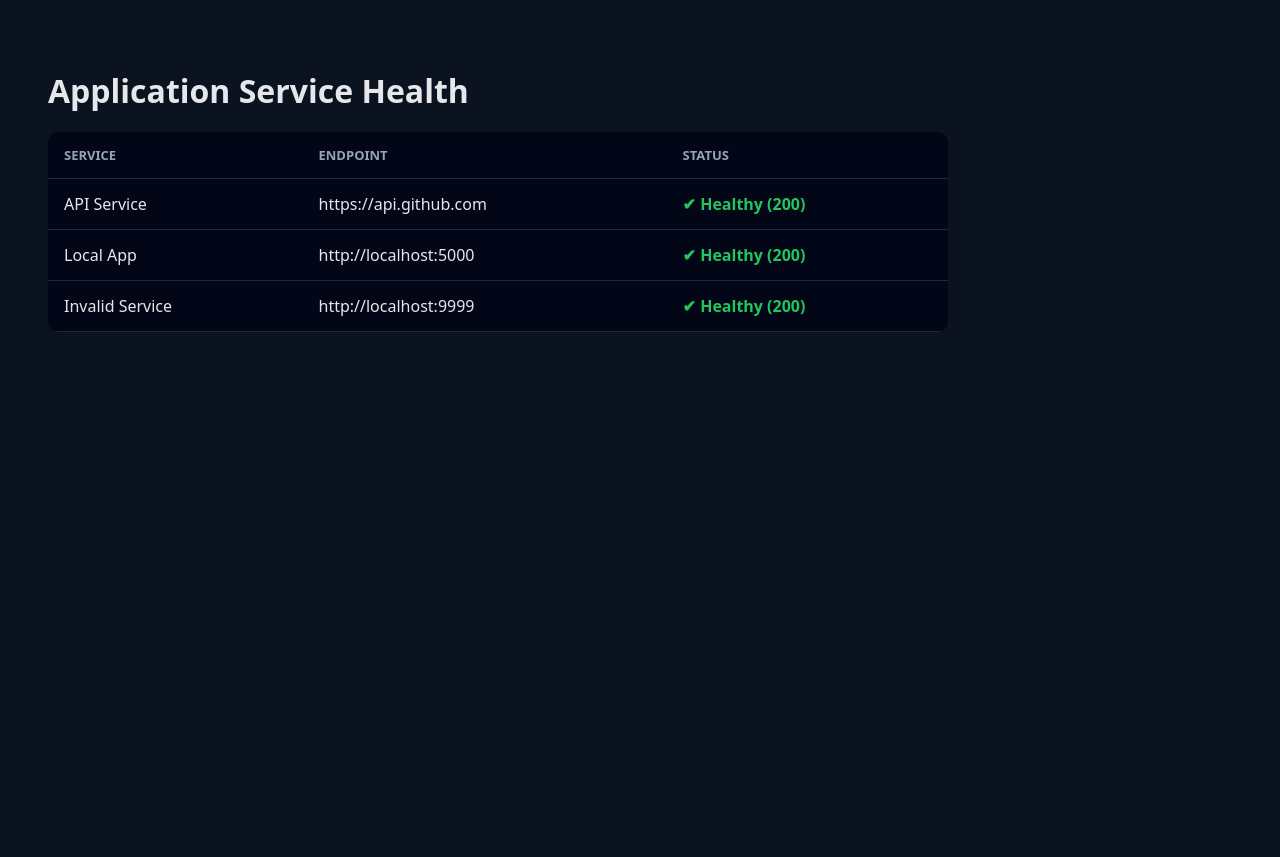
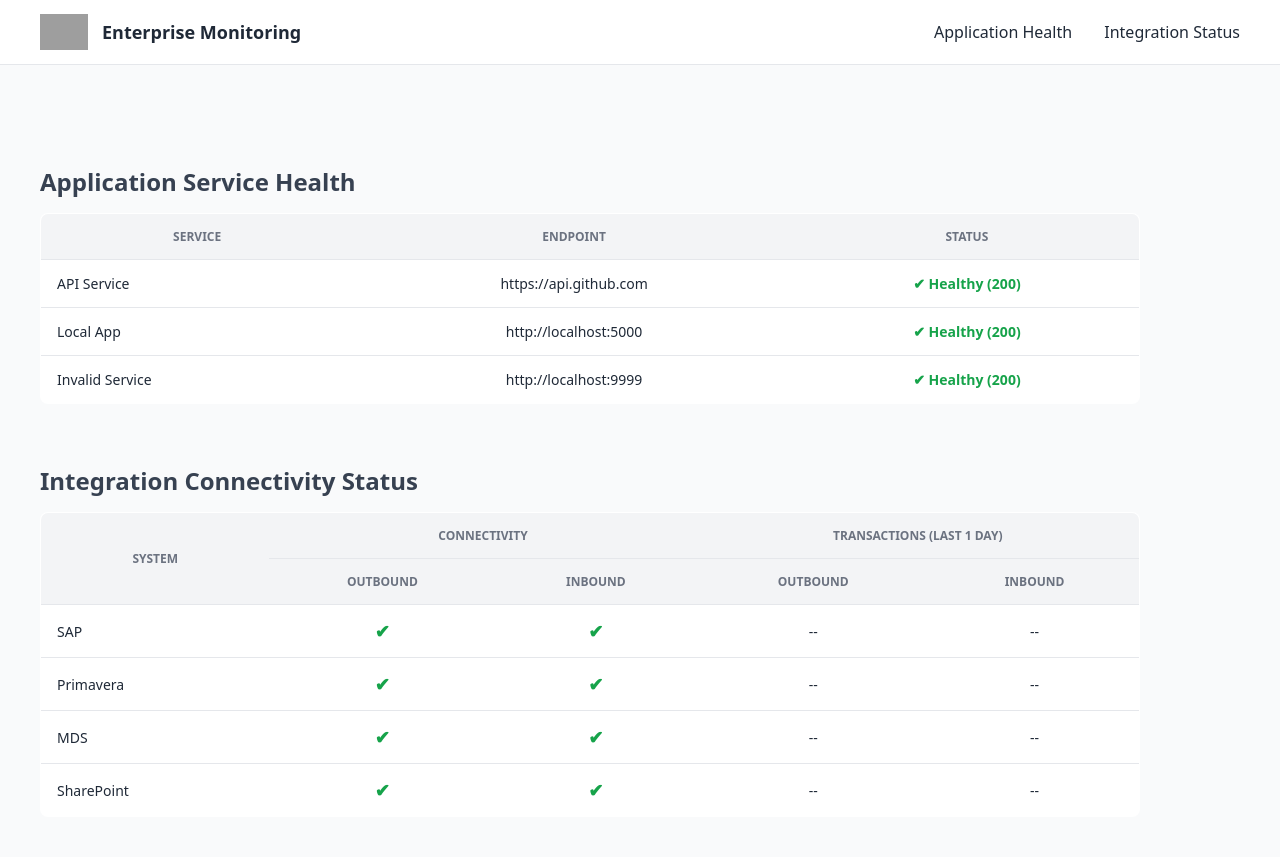
Before and after one commit to srinivasa-mallidi/HelathCheckApp, a Flask app: page / in a window 1280 px wide. Before the commit the page ends 332 px from the top, so only its background shows below. Run offline with Flask 3, Linux system fonts and the light colour scheme; data that the repository does not hold is empty; grey boxes are pictures that could not be loaded.

Commit message:
added integrations

```diff
--- a/appmonitor/app.py
+++ b/appmonitor/app.py
@@ -4,13 +4,17 @@
 
 app = Flask(__name__)
 
+HEADERS = {"User-Agent": "Mozilla/5.0"}
+
+# =========================================================
+# FEATURE 1: Application Service Health (SEQUENTIAL CHECK)
+# =========================================================
+
 SERVICES = [
     {"name": "API Service", "url": "https://api.github.com"},
     {"name": "Local App", "url": "http://localhost:5000"},
     {"name": "Invalid Service", "url": "http://localhost:9999"}
 ]
-
-HEADERS = {"User-Agent": "Mozilla/5.0"}
 
 def check_service(service):
     time.sleep(2)  # simulate real check
@@ -26,14 +30,63 @@
             "message": "Unreachable"
         }
 
-@app.route("/")
-def index():
-    return render_template("index.html", services=SERVICES)
-
 @app.route("/check/<int:index>")
 def check(index):
     result = check_service(SERVICES[index])
     return jsonify(result)
 
+# =========================================================
+# FEATURE 2: Integration / Connectivity Dashboard
+# =========================================================
+
+SYSTEMS = [
+    {
+        "name": "SAP",
+        "outbound_url": "https://www.google.com",
+        "inbound_url": "https://api.github.com"
+    },
+    {
+        "name": "Primavera",
+        "outbound_url": "https://api.github.com",
+        "inbound_url": "https://api.github.com"
+    },
+    {
+        "name": "MDS",
+        "outbound_url": "https://api.github.com",
+        "inbound_url": "http://localhost:9999"
+    },
+    {
+        "name": "SharePoint",
+        "outbound_url": "https://api.github.com",
+        "inbound_url": "https://api.github.com"
+    }
+]
+
+def check_url(url):
+    try:
+        r = requests.get(url, timeout=5, headers=HEADERS, verify=False)
+        return r.status_code == 200
+    except Exception:
+        return False
+
+@app.route("/")
+def index():
+    integration_results = []
+
+    for system in SYSTEMS:
+        integration_results.append({
+            "name": system["name"],
+            "outbound": check_url(system["outbound_url"]),
+            "inbound": check_url(system["inbound_url"]),
+            "tx_outbound": "--",
+            "tx_inbound": "--"
+        })
+
+    return render_template(
+        "index.html",
+        services=SERVICES,
+        systems=integration_results
+    )
+
 if __name__ == "__main__":
     app.run(debug=True)
--- a/appmonitor/templates/index.html
+++ b/appmonitor/templates/index.html
@@ -1,68 +1,163 @@
 <!DOCTYPE html>
-<html>
+<html lang="en">
 <head>
-    <title>Application Service Health</title>
+    <title>Shell – Enterprise Monitoring Dashboard</title>
 
     <style>
+        :root {
+            --shell-yellow: #ffd500;
+            --shell-dark: #1f2937;
+            --shell-gray: #6b7280;
+            --shell-border: #e5e7eb;
+            --shell-bg: #f9fafb;
+        }
+
+        html {
+            scroll-behavior: smooth;
+        }
+
         body {
-            background: #0b1220;
-            font-family: system-ui;
-            color: #e5e7eb;
+            margin: 0;
+            background: var(--shell-bg);
+            font-family: system-ui, -apple-system, BlinkMacSystemFont;
+            color: var(--shell-dark);
+        }
+
+        /* ================= NAVBAR ================= */
+
+        .navbar {
+            position: sticky;
+            top: 0;
+            z-index: 100;
+            background: #ffffff;
+            border-bottom: 1px solid var(--shell-border);
+            display: flex;
+            align-items: center;
+            justify-content: space-between;
+            padding: 14px 40px;
+        }
+
+        .nav-left {
+            display: flex;
+            align-items: center;
+            gap: 14px;
+        }
+
+        .nav-left img {
+            height: 36px;
+        }
+
+        .nav-title {
+            font-weight: 600;
+            font-size: 18px;
+        }
+
+        .nav-right a {
+            margin-left: 28px;
+            text-decoration: none;
+            font-weight: 500;
+            color: var(--shell-dark);
+        }
+
+        .nav-right a:hover {
+            color: #000;
+        }
+
+        /* ================= PAGE LAYOUT ================= */
+
+        .container {
             padding: 40px;
         }
 
         h1 {
-            margin-bottom: 20px;
+            margin-bottom: 10px;
         }
 
+        h2 {
+            margin: 60px 0 15px;
+            color: #374151;
+        }
+
+        /* ================= TABLE ================= */
+
         table {
-            width: 900px;
+            width: 100%;
+            max-width: 1100px;
             border-collapse: collapse;
-            background: #020617;
-            border-radius: 10px;
+            background: #ffffff;
+            border-radius: 8px;
             overflow: hidden;
+            border: 1px solid var(--shell-border);
         }
 
         th, td {
             padding: 14px 16px;
-            text-align: left;
+            text-align: center;
+            font-size: 14px;
         }
 
         th {
-            color: #94a3b8;
-            font-size: 13px;
+            background: #f3f4f6;
+            font-size: 12px;
             text-transform: uppercase;
-            border-bottom: 1px solid #1e293b;
+            color: var(--shell-gray);
+            border-bottom: 1px solid var(--shell-border);
+        }
+
+        td:first-child {
+            text-align: left;
+            font-weight: 500;
         }
 
         tr {
-            border-bottom: 1px solid #1e293b;
+            border-bottom: 1px solid var(--shell-border);
+        }
+
+        tr:last-child {
+            border-bottom: none;
         }
 
         tr.hidden {
             display: none;
         }
 
+        /* ================= STATUS ================= */
+
         .checking {
-            color: #38bdf8;
+            color: #2563eb;
+            font-weight: 500;
         }
 
         .success {
-            color: #22c55e;
+            color: #16a34a;
             font-weight: 600;
         }
 
         .failure {
-            color: #ef4444;
+            color: #dc2626;
             font-weight: 600;
         }
+
+        .ok {
+            color: #16a34a;
+            font-size: 18px;
+            font-weight: bold;
+        }
+
+        .fail {
+            color: #dc2626;
+            font-size: 18px;
+            font-weight: bold;
+        }
+
+        /* ================= SPINNER ================= */
 
         .spinner {
             display: inline-block;
             width: 14px;
             height: 14px;
-            border: 3px solid #1e293b;
-            border-top: 3px solid #38bdf8;
+            border: 3px solid #d1d5db;
+            border-top: 3px solid #2563eb;
             border-radius: 50%;
             animation: spin 1s linear infinite;
             margin-right: 8px;
@@ -72,13 +167,49 @@
         @keyframes spin {
             to { transform: rotate(360deg); }
         }
+
+        /* ================= BUTTON ================= */
+
+        .shell-btn {
+            display: inline-block;
+            margin-top: 10px;
+            background: var(--shell-yellow);
+            color: #000;
+            padding: 10px 18px;
+            border-radius: 20px;
+            text-decoration: none;
+            font-weight: 600;
+            font-size: 14px;
+        }
+
+        .shell-btn:hover {
+            background: #facc15;
+        }
     </style>
 </head>
 
 <body>
 
-<h1>Application Service Health</h1>
+<!-- ================= NAVBAR ================= -->
 
+<div class="navbar">
+    <div class="nav-left">
+        <img src="https://upload.wikimedia.org/wikipedia/en/thumb/e/e8/Shell_logo.svg/120px-Shell_logo.svg.png"
+             alt="Shell Logo">
+        <span class="nav-title">Enterprise Monitoring</span>
+    </div>
+    <div class="nav-right">
+        <a href="#app-health">Application Health</a>
+        <a href="#integration-health">Integration Status</a>
+    </div>
+</div>
+
+<div class="container">
+
+<!-- ================= SECTION 1 ================= -->
+
+<section id="app-health">
+    <h2>Application Service Health</h2>
     <table>
         <thead>
             <tr>
@@ -87,7 +218,6 @@
                 <th>Status</th>
             </tr>
         </thead>
-
         <tbody id="rows">
             {% for s in services %}
             <tr id="row-{{ loop.index0 }}"
@@ -106,6 +236,47 @@
             {% endfor %}
         </tbody>
     </table>
+</section>
+
+<!-- ================= SECTION 2 ================= -->
+
+<section id="integration-health">
+    <h2>Integration Connectivity Status</h2>
+    <table>
+        <thead>
+            <tr>
+                <th rowspan="2">System</th>
+                <th colspan="2">Connectivity</th>
+                <th colspan="2">Transactions (Last 1 Day)</th>
+            </tr>
+            <tr>
+                <th>Outbound</th>
+                <th>Inbound</th>
+                <th>Outbound</th>
+                <th>Inbound</th>
+            </tr>
+        </thead>
+        <tbody>
+            {% for s in systems %}
+            <tr>
+                <td>{{ s.name }}</td>
+                <td class="{{ 'ok' if s.outbound else 'fail' }}">
+                    {{ '✔' if s.outbound else '✖' }}
+                </td>
+                <td class="{{ 'ok' if s.inbound else 'fail' }}">
+                    {{ '✔' if s.inbound else '✖' }}
+                </td>
+                <td>{{ s.tx_outbound }}</td>
+                <td>{{ s.tx_inbound }}</td>
+            </tr>
+            {% endfor %}
+        </tbody>
+    </table>
+</section>
+
+</div>
+
+<!-- ================= SCRIPT ================= -->
 
 <script>
     const total = {{ services|length }};
@@ -117,7 +288,9 @@
             row.classList.remove("hidden");
 
             const statusCell = row.querySelector(".status");
-            statusCell.innerHTML = `<span class="spinner"></span><span class="checking">Checking...</span>`;
+            statusCell.innerHTML =
+                `<span class="spinner"></span>
+                 <span class="checking">Checking...</span>`;
 
             const res = await fetch(`/check/${current}`);
             const data = await res.json();
```
Also changed, not shown: appmonitor copy/app.py (+18 -23 lines), appmonitor copy/templates/check_card.html (deleted, +0 -20 lines), appmonitor copy/templates/checklist.html (deleted, +0 -17 lines), appmonitor copy/templates/index.html (+46 -47 lines), appmonitor copy/templates/row.html (deleted, +0 -18 lines), appmonitor copy/test.py (deleted, +0 -8 lines). Lines whose indentation alone changed are shown as unchanged.
